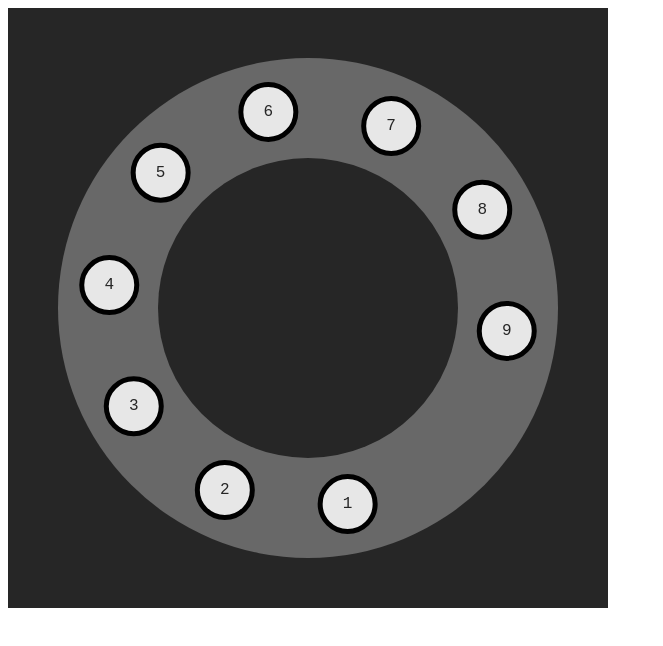
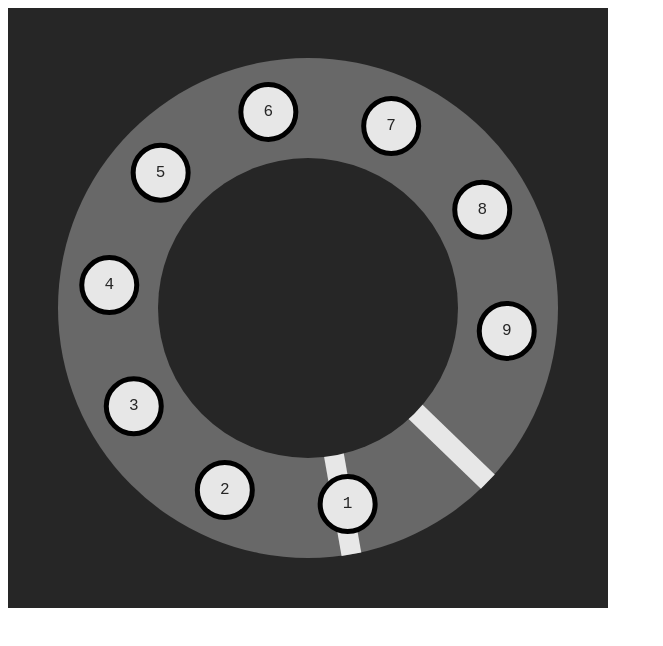
Before and after one commit to bonzo45/Phone-Selector, a React app: page / in a window 1280 px wide. Shown: the top 646 px of the page, without its empty margins (0-663 px from the left). Built offline with nearby package versions, Linux system fonts and the light colour scheme; the HTML template or start-up script is replaced by a standard one.

Commit message:
Add a marker to indicate the selected zone.

```diff
--- a/src/phone-selector.jsx
+++ b/src/phone-selector.jsx
@@ -27,6 +27,17 @@ const angleWithinElement = (evt, element) => {
 	const relativeX = (clickX - refX) - 300;
 	const relativeY = -((clickY - refY) - 300);
 	return ((Math.atan2(relativeY, relativeX) * (180 / Math.PI)) +360) % 360;
+}
+
+const StopMarker = ({position}) => {
+	return (
+		<div
+		 	className={"stop-marker"}
+		 	style={{transform: 'rotate(' + zeroPosition(position) + 'deg)'}}
+	 	>
+	 		<div className={"stop-marker-visible"}></div>
+	 	</div>
+	)
 }
 
 class PhoneOption extends React.Component {
@@ -117,6 +128,8 @@ export class PhoneSelector extends React.Component {
 			>
 				<div className={outerClasses}>
 					<div className={innerClasses}></div>
+					<StopMarker position={36} />
+					<StopMarker position={0} />
 					{optionComponents}
 				</div>
 			</div>
--- a/src/styles.css
+++ b/src/styles.css
@@ -26,6 +26,8 @@
 	position: absolute;
 	top: 100px;
 	left: 100px;
+
+	z-index: 2;
 }
 
 .phone-ring.glow {
@@ -36,12 +38,31 @@
 	box-shadow: 0px 0px 5px #262626;
 }
 
+.stop-marker {
+	width: 500px;
+	height: 20px;
+	position: absolute;
+	top: 240px;
+
+	z-index: 1;
+}
+
+.stop-marker-visible {
+	width: 50%;
+	height: 100%;
+	position: relative;
+	right: 0px;
+	background-color: #e7e7e7;
+}
+
 .option-wrapper {
 	width: 500px;
 	height: 50px;
 
 	position: absolute;
 	top: 225px;
+
+	z-index: 2;
 }
 
 .option {
```
